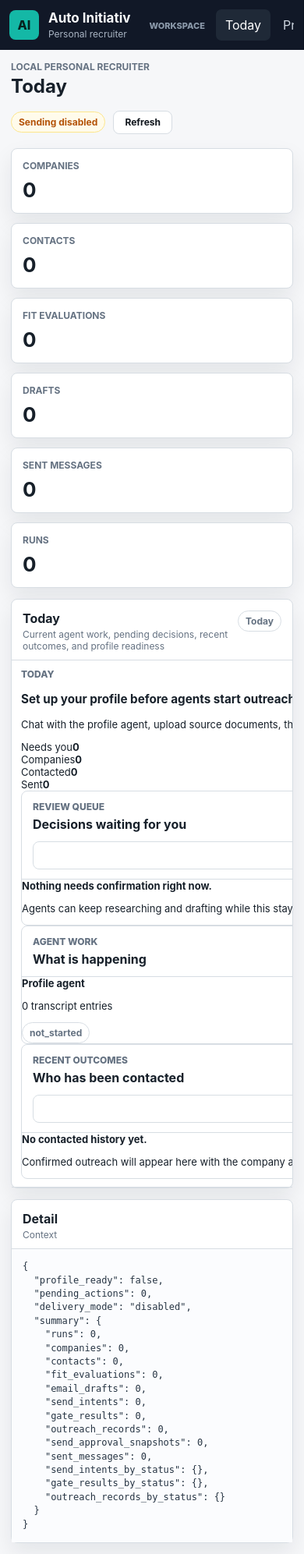
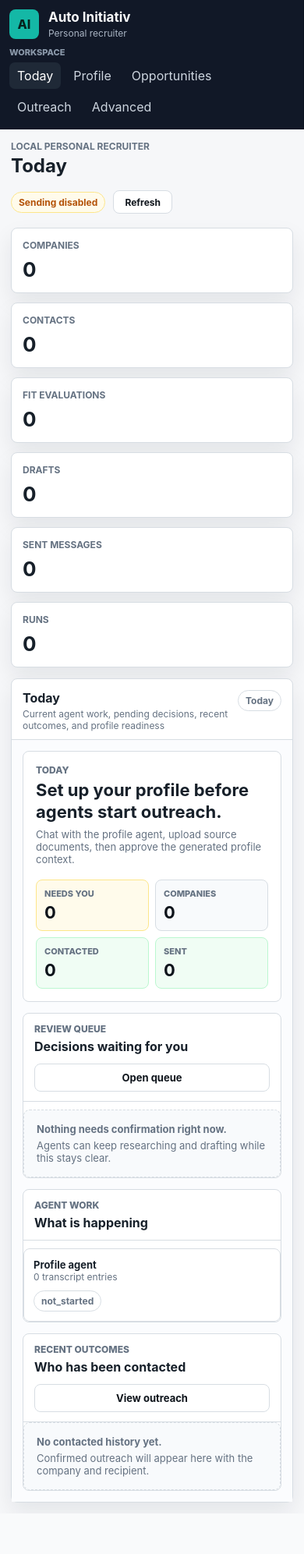
Before and after one commit to Lausi-h2ai/auto_initiativ, a FastAPI app: page /dashboard in a window 390 px wide. Shown: the whole page at 78% size. After the commit the page ends 1939 px from the top, so only its background shows below. Run offline with FastAPI, Linux system fonts and the light colour scheme; data that the repository does not hold is empty.

Commit message:
Refine agent output validation and dashboard styling

```diff
--- a/backend/app/schemas/agent_outputs.py
+++ b/backend/app/schemas/agent_outputs.py
@@ -179,7 +179,7 @@ class PolicyOutreach(StrictModel):
     allow_recipient_repeat: bool
     company_dedupe_window_days: int = Field(ge=0)
     recipient_dedupe_window_days: int = Field(ge=0)
-    require_manual_review_before_send: bool | None = True
+    require_manual_review_before_send: bool | None = False
 
 
 class PolicyLimits(StrictModel):
--- a/backend/app/static/dashboard.css
+++ b/backend/app/static/dashboard.css
@@ -279,12 +279,18 @@ select {
 }
 
 body[data-section="profile"] .content-grid,
+body[data-section="today"] .content-grid,
+body[data-section="opportunities"] .content-grid,
+body[data-section="outreach"] .content-grid,
 body[data-section="companies"] .content-grid,
 body[data-section="onboarding"] .content-grid {
   grid-template-columns: minmax(0, 1fr);
 }
 
 body[data-section="profile"] .detail-panel,
+body[data-section="today"] .detail-panel,
+body[data-section="opportunities"] .detail-panel,
+body[data-section="outreach"] .detail-panel,
 body[data-section="companies"] .detail-panel,
 body[data-section="onboarding"] .detail-panel {
   display: none;
@@ -330,9 +336,34 @@ table {
 }
 
 body[data-section="profile"] table,
+body[data-section="today"] table,
+body[data-section="opportunities"] table,
+body[data-section="outreach"] table,
 body[data-section="companies"] table,
 body[data-section="onboarding"] table {
   min-width: 0;
+}
+
+body[data-section="today"] th,
+body[data-section="today"] td,
+body[data-section="opportunities"] th,
+body[data-section="opportunities"] td,
+body[data-section="outreach"] th,
+body[data-section="outreach"] td {
+  border-bottom: 0;
+  padding: 0;
+}
+
+body[data-section="today"] tbody tr,
+body[data-section="opportunities"] tbody tr,
+body[data-section="outreach"] tbody tr {
+  cursor: default;
+}
+
+body[data-section="today"] tbody tr:hover,
+body[data-section="opportunities"] tbody tr:hover,
+body[data-section="outreach"] tbody tr:hover {
+  background: transparent;
 }
 
 th,
@@ -444,6 +475,240 @@ tbody tr.selected {
 
 .error-state {
   color: var(--danger);
+}
+
+.workspace-cell {
+  padding: 0;
+}
+
+.assistant-workspace {
+  display: grid;
+  gap: 14px;
+  padding: 14px;
+  background: #fbfcfe;
+}
+
+.workspace-loading {
+  padding: 28px;
+  color: var(--muted);
+}
+
+.workspace-hero {
+  display: flex;
+  justify-content: space-between;
+  gap: 18px;
+  align-items: flex-start;
+  border: 1px solid var(--border);
+  border-radius: 8px;
+  background: var(--surface);
+  padding: 16px;
+}
+
+.workspace-hero h3,
+.workspace-hero p {
+  margin: 0;
+}
+
+.workspace-hero h3 {
+  font-size: 22px;
+  line-height: 1.25;
+}
+
+.workspace-hero p {
+  margin-top: 7px;
+  color: var(--muted);
+  max-width: 720px;
+}
+
+.workspace-status-strip {
+  display: grid;
+  grid-template-columns: repeat(2, minmax(92px, 1fr));
+  gap: 8px;
+  min-width: min(320px, 100%);
+}
+
+.status-metric {
+  border: 1px solid var(--border);
+  border-radius: 8px;
+  background: #f8fafc;
+  padding: 10px;
+}
+
+.status-metric span {
+  display: block;
+  color: var(--muted);
+  font-size: 11px;
+  font-weight: 800;
+  text-transform: uppercase;
+}
+
+.status-metric strong {
+  display: block;
+  margin-top: 4px;
+  color: var(--strong);
+  font-size: 22px;
+}
+
+.status-metric.ok {
+  background: #f0fdf4;
+  border-color: #bbf7d0;
+}
+
+.status-metric.warn {
+  background: #fffbeb;
+  border-color: #fde68a;
+}
+
+.status-metric.danger {
+  background: #fef2f2;
+  border-color: #fecaca;
+}
+
+.workspace-columns {
+  display: grid;
+  grid-template-columns: minmax(0, 1.05fr) minmax(300px, 0.95fr);
+  gap: 14px;
+  align-items: start;
+}
+
+.pipeline-grid {
+  display: grid;
+  grid-template-columns: repeat(4, minmax(220px, 1fr));
+  gap: 12px;
+  align-items: start;
+}
+
+.pipeline-list,
+.action-queue-panel,
+.activity-panel {
+  display: grid;
+  gap: 10px;
+}
+
+.workspace-card {
+  display: grid;
+  grid-template-columns: minmax(0, 1fr);
+  gap: 10px;
+  border: 1px solid var(--border);
+  border-radius: 8px;
+  background: var(--surface);
+  padding: 12px;
+}
+
+.workspace-card strong,
+.workspace-card p {
+  margin: 0;
+}
+
+.workspace-card p,
+.workspace-card-meta span {
+  color: var(--muted);
+  font-size: 12px;
+}
+
+.workspace-card-meta,
+.workspace-card-actions,
+.workspace-actions {
+  display: flex;
+  flex-wrap: wrap;
+  gap: 6px;
+  align-items: center;
+}
+
+.action-card.confirm {
+  border-color: #bbf7d0;
+}
+
+.action-card.fix {
+  border-color: #fde68a;
+}
+
+.action-card.profile {
+  border-color: #bfdbfe;
+}
+
+.remediation-details {
+  border-top: 1px solid var(--border);
+  padding-top: 10px;
+}
+
+.remediation-details strong,
+.remediation-details p {
+  margin: 0;
+}
+
+.remediation-details ul {
+  display: grid;
+  gap: 7px;
+  margin: 8px 0;
+  padding-left: 18px;
+}
+
+.remediation-details li {
+  color: var(--text);
+  font-size: 13px;
+}
+
+.remediation-details li span {
+  display: block;
+  color: var(--warn);
+  font-size: 12px;
+  font-weight: 800;
+}
+
+.draft-card {
+  margin-bottom: 10px;
+}
+
+.draft-preview {
+  border-left: 3px solid var(--border);
+  color: var(--muted);
+  font-size: 13px;
+  line-height: 1.45;
+  padding-left: 10px;
+}
+
+.empty-workspace {
+  border: 1px dashed var(--border);
+  border-radius: 8px;
+  background: #f8fafc;
+  padding: 16px;
+  color: var(--muted);
+}
+
+.empty-workspace strong,
+.empty-workspace p {
+  margin: 0;
+}
+
+.empty-workspace p {
+  margin-top: 5px;
+}
+
+.advanced-tabs {
+  grid-column: 1 / -1;
+  display: flex;
+  flex-wrap: wrap;
+  gap: 6px;
+  padding-bottom: 2px;
+}
+
+.advanced-tab {
+  min-height: 32px;
+  border: 1px solid var(--border);
+  border-radius: 8px;
+  background: #f8fafc;
+  color: var(--muted);
+  cursor: pointer;
+  padding: 6px 9px;
+  font-weight: 800;
+  font-size: 12px;
+}
+
+.advanced-tab.active {
+  background: #0f766e;
+  border-color: #0f766e;
+  color: #ffffff;
 }
 
 .onboarding-run-field {
@@ -1010,9 +1275,45 @@ tbody tr.selected {
   .content-grid {
     grid-template-columns: 1fr;
   }
+
+  body[data-section="profile"] .content-grid,
+  body[data-section="today"] .content-grid,
+  body[data-section="opportunities"] .content-grid,
+  body[data-section="outreach"] .content-grid {
+    grid-template-columns: 1fr;
+  }
+
+  .workspace-columns,
+  .pipeline-grid {
+    grid-template-columns: 1fr;
+  }
 }
 
 @media (max-width: 700px) {
+  .sidebar {
+    display: grid;
+    grid-template-columns: 1fr;
+    gap: 10px;
+  }
+
+  .nav {
+    display: flex;
+    flex-wrap: wrap;
+    gap: 6px;
+    overflow: visible;
+  }
+
+  .nav-group {
+    flex-basis: 100%;
+    margin: 0;
+  }
+
+  .nav button {
+    width: auto;
+    min-height: 34px;
+    padding: 7px 10px;
+  }
+
   .workspace {
     padding: 14px;
   }
@@ -1025,6 +1326,15 @@ tbody tr.selected {
   .summary-grid,
   .filters {
     grid-template-columns: 1fr;
+  }
+
+  .workspace-hero {
+    flex-direction: column;
+  }
+
+  .workspace-status-strip {
+    grid-template-columns: repeat(2, minmax(0, 1fr));
+    width: 100%;
   }
 
   .onboarding-run-field {
--- a/backend/app/static/dashboard.html
+++ b/backend/app/static/dashboard.html
@@ -9,7 +9,7 @@
   </head>
   <body>
     <div class="app-shell">
-      <aside class="sidebar" aria-label="Dashboard sections">
+      <aside class="sidebar" aria-label="Workspace sections">
         <div class="brand">
           <span class="brand-mark">AI</span>
           <div>
@@ -24,7 +24,7 @@
         <header class="topbar">
           <div>
             <p class="eyebrow">Local personal recruiter</p>
-            <h2 id="viewTitle">Profile Setup</h2>
+            <h2 id="viewTitle">Today</h2>
           </div>
           <div class="topbar-actions">
             <span class="state-pill" id="apiState">Loading API state</span>
@@ -32,7 +32,7 @@
           </div>
         </header>
 
-        <section class="summary-grid" id="summaryGrid" aria-label="Summary counts"></section>
+        <section class="summary-grid" id="summaryGrid" aria-label="Workspace summary"></section>
 
         <section class="filters" id="filtersPanel" aria-label="Filters"></section>
 
--- a/schemas/policy.schema.json
+++ b/schemas/policy.schema.json
@@ -29,7 +29,7 @@
         "allow_recipient_repeat": { "type": "boolean" },
         "company_dedupe_window_days": { "type": "integer", "minimum": 0 },
         "recipient_dedupe_window_days": { "type": "integer", "minimum": 0 },
-        "require_manual_review_before_send": { "type": "boolean", "default": true }
+        "require_manual_review_before_send": { "type": "boolean", "default": false }
       }
     },
     "limits": {
```
Also changed, not shown: backend/app/agents/application_draft.py (+5 -4 lines), backend/app/agents/company_research.py (+4 -3 lines), backend/app/agents/company_research_runtime.py (+69 -19 lines), backend/app/onboarding/promotion.py (+0 -11 lines), backend/tests/test_company_research_runtime.py (+87 -0 lines), backend/tests/test_onboarding_promotion.py (+3 -3 lines), docs/AGENT_BOUNDARIES.md (+5 -1 lines), docs/IMPLEMENTATION_PLAN.md (+2 -2 lines), docs/SAFETY_GATES.md (+14 -8 lines), docs/SEND_INTENT_SPEC.md (+5 -3 lines).
